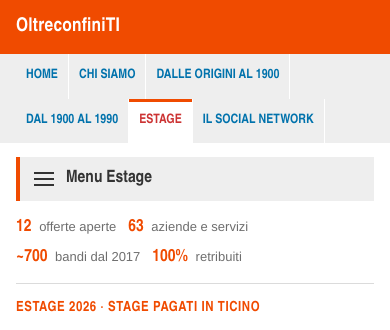
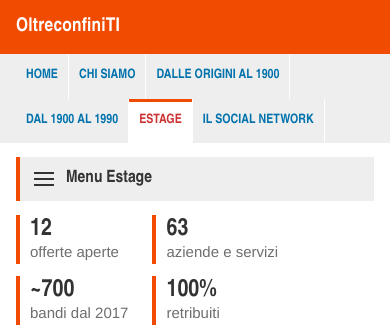
Before and after one commit to annavellani/estage-2027-prototipo-sito-cantonale, a plain HTML site: page index.html in a window 390 px wide. Shown: the part 127-457 px from the top of the page. Drawn offline with Linux system fonts and the light colour scheme.

Commit message:
Metriche più grandi, con barra arancione verticale
Co-Authored-By: Claude Opus 5.5 <noreply@anthropic.com>

```diff
--- a/assets/ti.css
+++ b/assets/ti.css
@@ -133,9 +133,10 @@ details.faq p { margin: 0 0 14px; }
   .strumenti span.nascondi { display: none; }
 }
 
-/* Metriche compatte sopra il titolo */
-.metriche { display: flex; flex-wrap: wrap; gap: 6px 18px; font-size: 14px; color: var(--muto); margin-bottom: 14px; padding-bottom: 12px; border-bottom: 1px solid var(--filo); }
-.metriche b { font-family: var(--cond); font-size: 20px; color: var(--arancio); margin-right: 4px; }
+/* Metriche sopra il titolo: 4 punti, ognuno con un rettangolo verticale arancione */
+.metriche { display: grid; grid-template-columns: repeat(4, auto); justify-content: start; gap: 10px 28px; margin-bottom: 18px; padding-bottom: 16px; border-bottom: 1px solid var(--filo); }
+.metriche span { border-left: 4px solid var(--arancio); padding: 2px 0 2px 10px; font-size: 15px; color: var(--muto); line-height: 1.25; }
+.metriche b { display: block; font-family: var(--cond); font-size: 26px; color: var(--testo); line-height: 1.1; }
 
 /* Menu Estage: su computer la colonna laterale; su telefono un menu a scomparsa in cima */
 .apri-menu-estage { display: none; }
@@ -152,6 +153,6 @@ details.faq p { margin: 0 0 14px; }
   .apri-menu-estage[aria-expanded="true"] .lineette::before { transform: translateY(6px) rotate(45deg); }
   .apri-menu-estage[aria-expanded="true"] .lineette::after { transform: translateY(-6px) rotate(-45deg); }
   .laterale .contatto { display: none; }
-  .metriche { gap: 4px 12px; font-size: 13px; }
-  .metriche b { font-size: 17px; }
+  .metriche { grid-template-columns: repeat(2, auto); gap: 12px 24px; }
+  .metriche b { font-size: 24px; }
 }
```
